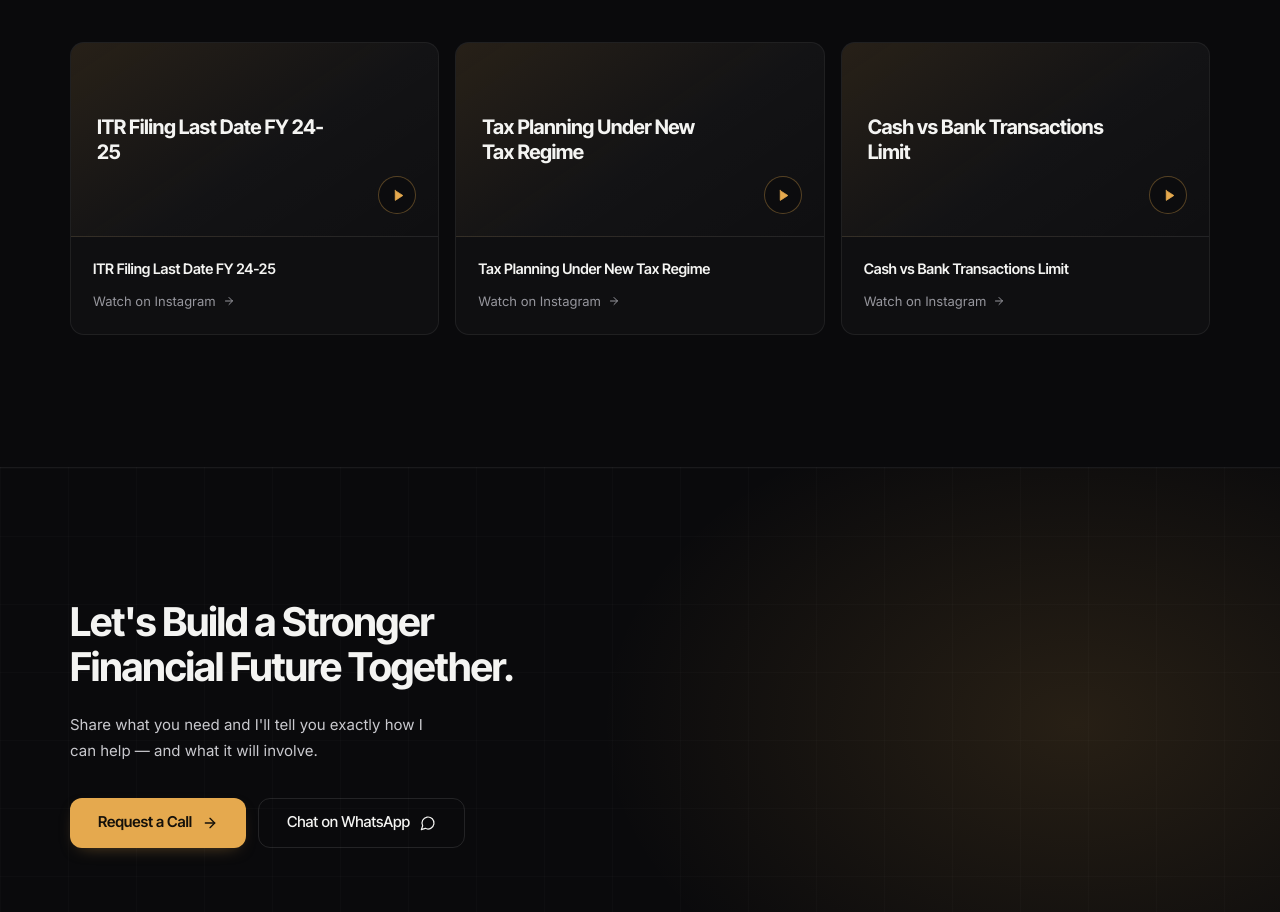
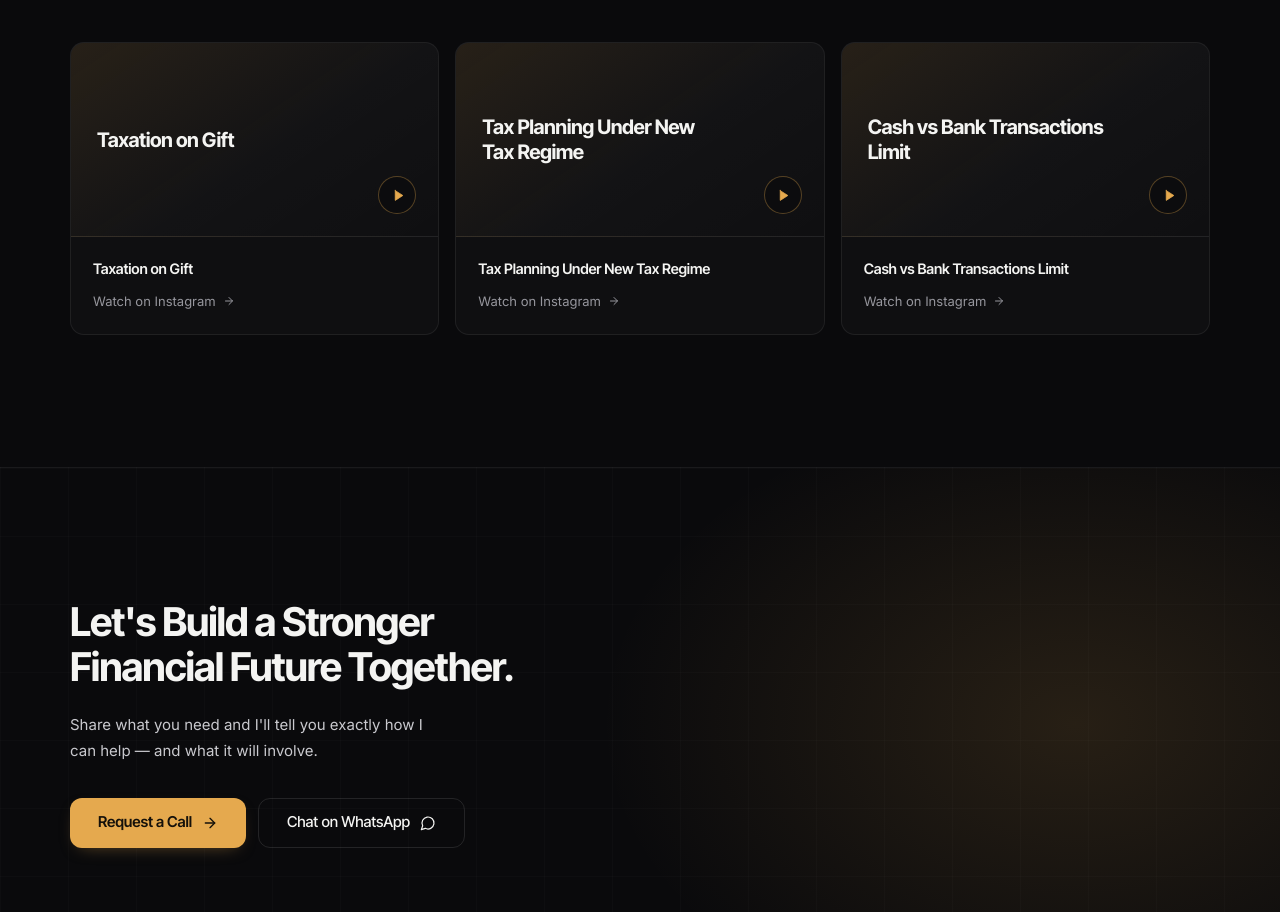
Before and after one commit to caanishAI/ANISH-CA-SITE, a React (Vite) app: page / in a window 1280 px wide. Shown: the part 5070-5982 px from the top of the page. Built offline with nearby package versions, Linux system fonts and the light colour scheme.

Commit message:
Update App.jsx

```diff
--- a/App.jsx
+++ b/App.jsx
@@ -179,7 +179,7 @@ const SERVICES = [
 
 const INSIGHTS = {
   "Instagram Reels": [
-    { t: "ITR Filing Last Date FY 24-25", cta: "Watch on Instagram", url: "#" },
+    { t: "Taxation on Gift", cta: "Watch on Instagram", url: "https://www.instagram.com/reel/DaHSrPBpwz6/?utm_source=ig_web_copy_link&igsh=MzRlODBiNWFlZA==" },
     { t: "Tax Planning Under New Tax Regime", cta: "Watch on Instagram", url: "#" },
     { t: "Cash vs Bank Transactions Limit", cta: "Watch on Instagram", url: "#" },
   ],
```
